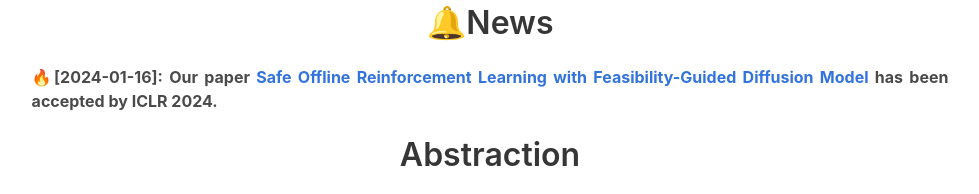
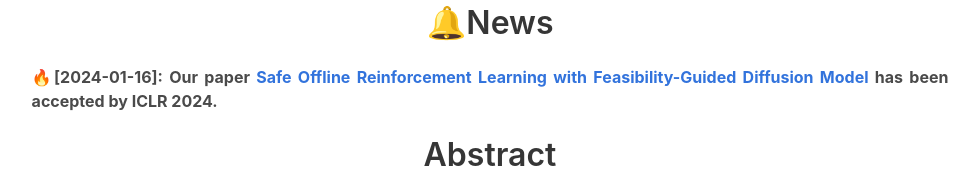
Before and after one commit to ZhengYinan-AIR/FISOR, a plain HTML site: page index.html in a window 1280 px wide. Shown: the part 1020-1214 px from the top of the page, without its empty margins (150-1129 px from the left). Drawn offline with nearby package versions, Linux system fonts and the light colour scheme; some icons are missing; a web font is replaced by a local one.

Commit message:
Update index.html

```diff
--- a/index.html
+++ b/index.html
@@ -181,7 +181,7 @@
               <!-- <b>[2023-11-27]: Our evaluation server for the test set is now available on <a href="https://eval.ai/web/challenges/challenge-page/2179/overview">EvalAI</a>. We welcome all submissions and look forward to your participation! 😆</b> -->
             </p>
         </div>
-          <h2 class="title is-3">Abstraction</h2>
+          <h2 class="title is-3">Abstract</h2>
           <div class="content has-text-justified">
             <p><strong>
                 How can we train a diffusion policy to satisfy hard constraints using only supervised objectives, without employing iterative Lagrangian-based methods?
```
